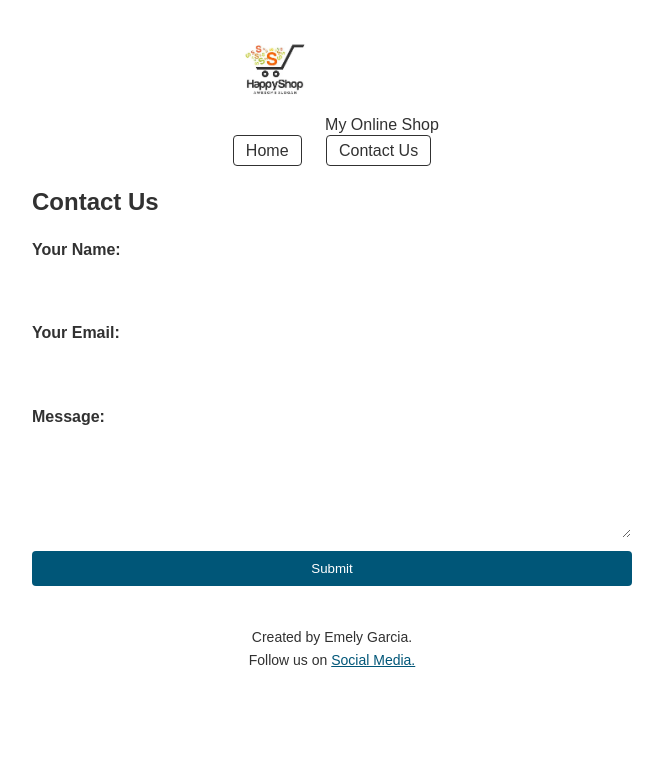
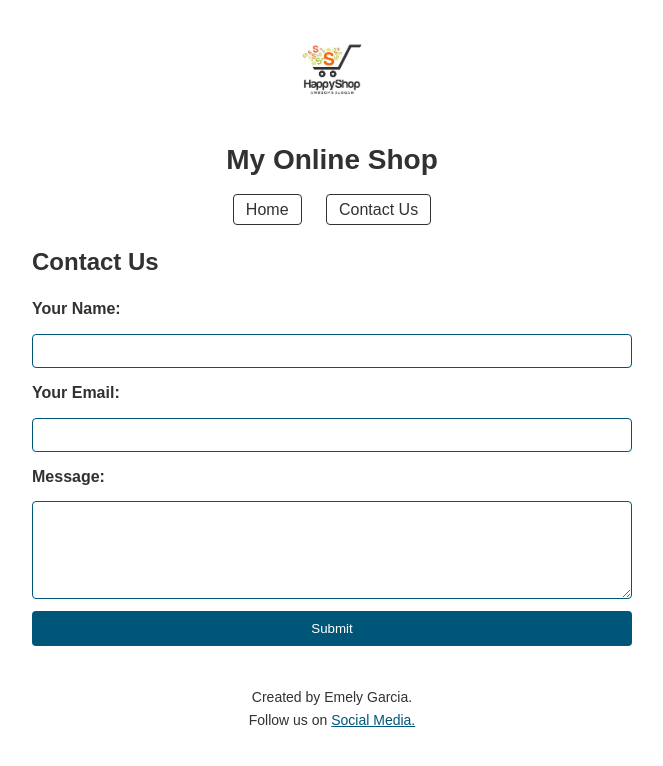
Before and after one commit to EmelyGarcia95/emelygarcia-623930-lab5-webdev, a plain HTML site: page contact.html in a window 1280 px wide. Shown: the whole page, without its empty margins (308-971 px from the left). Drawn offline with Linux system fonts and the light colour scheme; files that its build step writes are made by us from their sources.

Commit message:
3rd commit

```diff
--- a/contact.html
+++ b/contact.html
@@ -3,7 +3,7 @@
 
 <head>
     <meta charset ="UTF-8">
-    <meta name ="viewport" content="width=device-width", initial scale="1.0">
+    <meta name="viewport" content="width=device-width, initial-scale=1.0">
 
     <title>My Online Shop - Contact</title>
 
@@ -13,7 +13,7 @@
 
 <body>
 <header>
-<img src="images/logo.webp" alt="Store Logo" class="logo"
+<img src="images/logo.webp" alt="Store Logo" class="logo">
     <h1>My Online Shop</h1>
 <nav>
     <ul>
@@ -33,7 +33,7 @@
         <label for="email">Your Email:</label>
         <input id="email" name="email" type="email" required>
 
-        <label for="Message">Message:</label>
+        <label for="message">Message:</label>
         <textarea id="message" name="message" rows="5" required></textarea>
 
         <button type="submit">Submit</button>
--- a/styles.css
+++ b/styles.css
@@ -52,7 +52,7 @@ section h2 {margin-bottom:10px}
 
 form {display: flex; flex-direction:column; gap: 12px; margin-top: 15px}
 label {font-weight: bold;}
-input, textarea {padding: 8px; border: 1px solid white; border-radius: 4px; font-size: 14px;}
+input, textarea {padding: 8px; border: 1px solid #005678; border-radius: 4px; font-size: 14px;}
 
 /* SUBMIT BUTTON */
 
```
